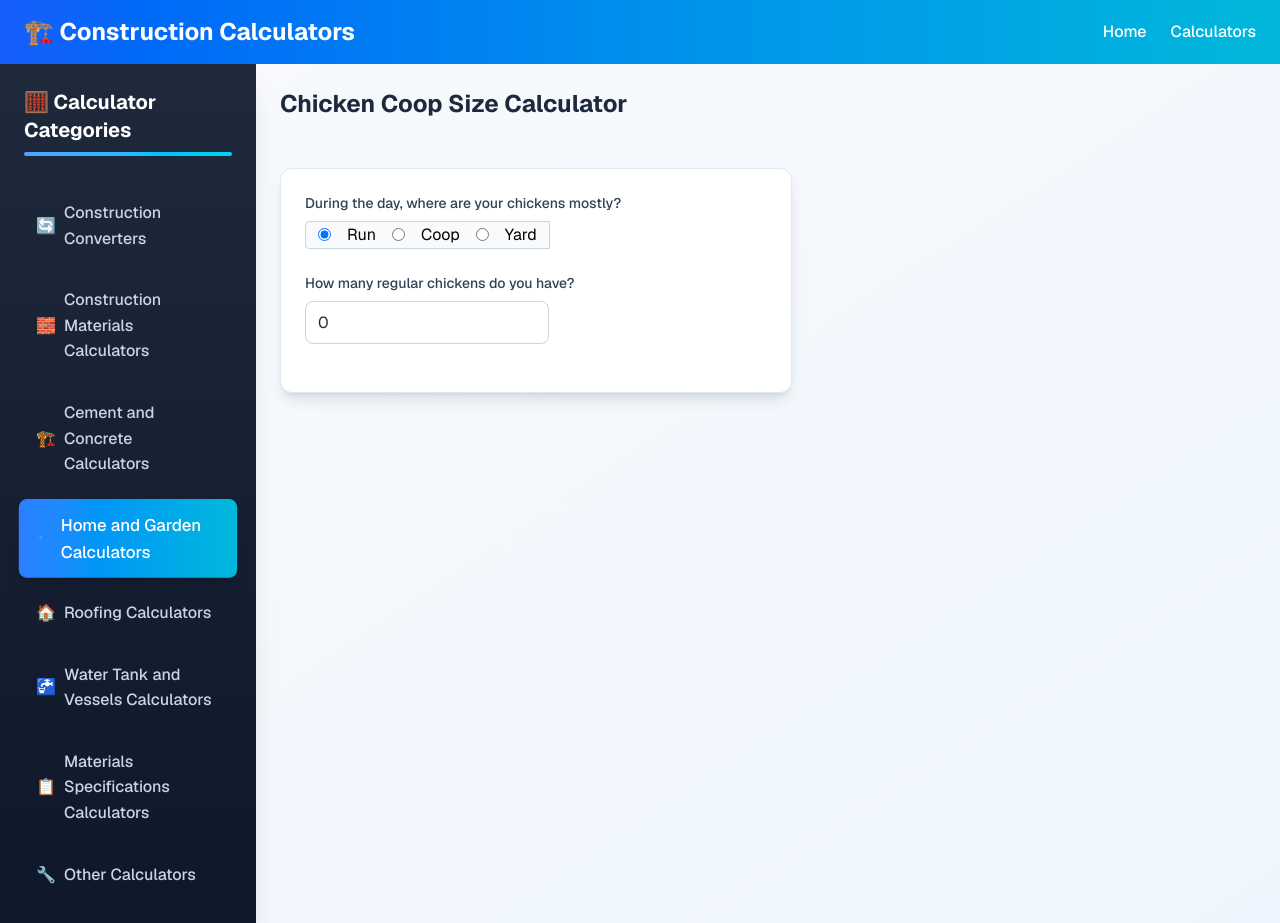
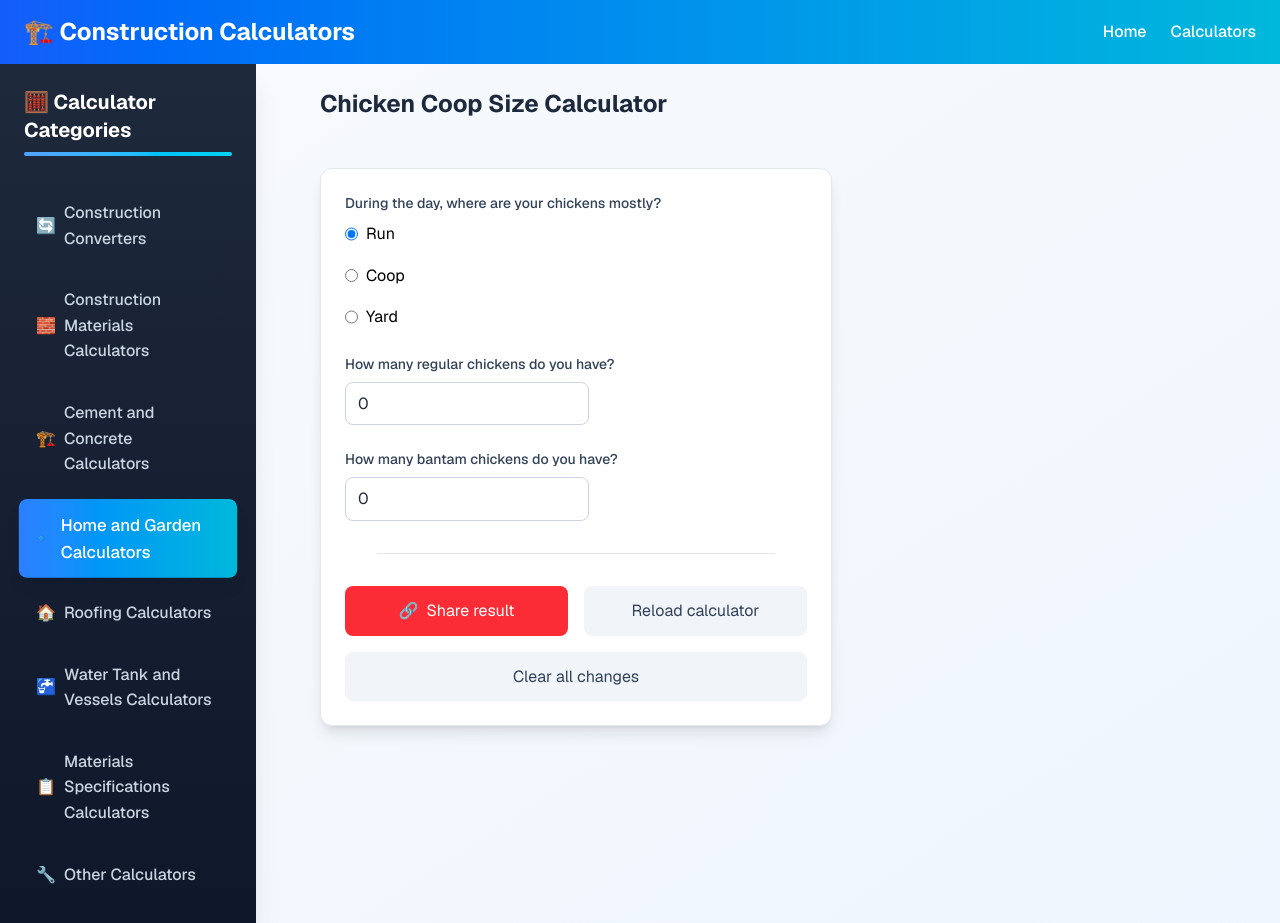
Before and after one commit to AdilAllahdad/calculators, a Next.js app: page /calculators/home-garden/chicken-coop-size in a window 1280 px wide. Built offline with nearby package versions, Linux system fonts and the light colour scheme.

Commit message:
Chicken Coop Calculator
Chicken Coop Calculator Completed

```diff
--- a/src/app/calculators/home-garden/chicken-coop-size/page.tsx
+++ b/src/app/calculators/home-garden/chicken-coop-size/page.tsx
@@ -13,22 +13,63 @@ export default function ChickenCoopSizeCalculator() {
     const [coopSizeUnit,setCoopSizeUnit] = useState<string>('m2');
     const [numRegularChickens,setNumRegularChickens] = useState<number>(0);
     const [numBantamChickens,setNumBantamChickens] = useState<number>(0);
+    const [recommendedCoopSizeDisplay, setRecommendedCoopSizeDisplay] = useState<boolean>(false);
 
     const calculateCoopSize = () => {
         if (numRegularChickens <= 0 && numBantamChickens <= 0) {
             setCoopSize(0);
             return;
         }
-        const coopSizeInSquareMeters = (numRegularChickens * 0.092903) + (numBantamChickens * 0.04572);
+        // Updated space requirements: 0.37161 m² (4 ft²) for regular chickens and 0.18581 m² (2 ft²) for bantams
+        const coopSizeInSquareMeters = (numRegularChickens * 0.37161) + (numBantamChickens * 0.18581);
         const coopSizeDisplay = convertValue(coopSizeInSquareMeters, 'm2', coopSizeUnit);
         setCoopSize(coopSizeDisplay);
     };
 
+    const recCoopSizeDisplay = () => {
+        if (numRegularChickens > 0 || numBantamChickens > 0) {  // Changed to show if either type of chicken is present
+            setRecommendedCoopSizeDisplay(true);
+        } else {
+            setRecommendedCoopSizeDisplay(false);
+        }
+    };
+
+    const handleFocus = (e: React.FocusEvent<HTMLInputElement>) => {
+        e.target.select();
+    };
+
+    const clearAll = () => {
+        setNumRegularChickens(0);
+        setNumBantamChickens(0);
+        setCoopSize(0);
+    };
+
+    const reloadCalculator = () => {
+        setNumRegularChickens(0);
+        setNumBantamChickens(0);
+        setCoopSize(0);
+    };
+
+    const shareResult = () => {
+        const result = `Number of Regular Chickens: ${numRegularChickens}\nNumber of Bantam Chickens: ${numBantamChickens}\nRecommended Coop Size: ${coopSize} ${coopSizeUnit}`;
+        if (navigator.share) {
+          navigator.share({
+            title: 'Chicken Coop Size Calculator Result',
+            text: result
+          });
+        } else {
+          navigator.clipboard.writeText(result);
+          alert('Result copied to clipboard!');
+        }
+      };
+
     useEffect(() => {
         calculateCoopSize();
+        recCoopSizeDisplay();
     }, [numRegularChickens, numBantamChickens, coopSizeUnit, chickenLocation]);
 
     return (
+        <div className="max-w-4xl mx-auto">
             <div className="flex flex-col gap-8">
                 <h1 className="text-2xl font-bold mb-4 text-slate-800">Chicken Coop Size Calculator</h1>
                 <div className="bg-white rounded-xl p-6 shadow-lg border border-slate-200 w-full max-w-lg">
@@ -36,42 +77,40 @@ export default function ChickenCoopSizeCalculator() {
                         <label className='block text-sm font-medium text-slate-700 mb-2'>
                             During the day, where are your chickens mostly?
                         </label>
-                    <div className="flex gap-2">
-                        <div className="flex items-center px-3 border border-slate-300 rounded-l bg-slate-50 text-slate-700">
-                            <label className="inline-flex items-center">
+                        <div className="flex flex-col gap-4">
+                            <label className="inline-flex">
                                 <input
                                 type="radio"
                                 name="chickenLocation"
                                 value="Run"
                                 checked={chickenLocation === 'Run'} // Check the selected value
                                 onChange={(e) => setChickenLocation(e.target.value)} // Update the state on change
-                                className="mr-2"
+                                className="form-radio text-blue-500 transition-all duration-200 ease-in-out transform scale-100 hover:scale-110"
                             />
-                            <span className='ml-2 text-black'>Run</span>
+                            <span className="ml-2 text-black">Run</span>
                             </label>
-                            <label className="inline-flex items-center ml-4">
+                            <label className="inline-flex">
                                 <input
                                 type="radio"
                                 name="chickenLocation"
                                 value="Coop"
                                 checked={chickenLocation === 'Coop'} // Check the selected value
                                 onChange={(e) => setChickenLocation(e.target.value)} // Update the state on change
-                                className="mr-2"
+                                className="form-radio text-blue-500 transition-all duration-200 ease-in-out transform scale-100 hover:scale-110"
                             />
                             <span className='ml-2 text-black'>Coop</span>
                             </label>
-                            <label className="inline-flex items-center ml-4">
+                            <label className="inline-flex">
                                 <input
                                 type="radio"
                                 name="chickenLocation"
                                 value="Yard"
                                 checked={chickenLocation === 'Yard'} // Check the selected value
                                 onChange={(e) => setChickenLocation(e.target.value)} // Update the state on change
-                                className="mr-2"
+                                className="form-radio text-blue-500 transition-all duration-200 ease-in-out transform scale-100 hover:scale-110"
                             />
                             <span className='ml-2 text-black'>Yard</span>
                             </label>
-                        </div>
                         </div>
                 </div>
                 <div className="mb-6">
@@ -87,7 +126,68 @@ export default function ChickenCoopSizeCalculator() {
                         style={{ color: '#1e293b', backgroundColor: '#ffffff' }}
                         min="0"
                     />
-
+                </div>
+                <div className="mb-6">
+                    <label className='block text-sm font-medium text-slate-700 mb-2'>
+                        How many bantam chickens do you have?
+                    </label>
+                    <input
+                        type="number"
+                        value={numBantamChickens}
+                        onChange={(e) => setNumBantamChickens(Number(e.target.value) || 0)}
+                        onFocus={(e) => { if (numBantamChickens === 0) e.target.select(); }}
+                        className="flex-1 px-3 py-2 border border-slate-300 rounded-lg focus:ring-2 focus:ring-blue-500 focus:border-blue-500"
+                        style={{ color: '#1e293b', backgroundColor: '#ffffff' }}
+                        min="0"
+                    />
+                </div>
+                {recommendedCoopSizeDisplay && (
+                    <div className="bg-blue-50 p-4 rounded-lg border border-blue-200">
+                        <h3 className="text-lg font-semibold mb-4 text-slate-800">Recommended Coop Size</h3>
+                        <p className="text-base font-medium text-slate-700 mb-3">
+                            Based on the number of chickens you have, we recommend a coop size of:
+                        </p>
+                        <div className="flex gap-2">
+                            <input
+                                type="number"
+                                value={coopSize.toFixed(coopSizeUnit === 'm2' ? 2 : 0)}
+                                readOnly
+                                className="flex-1 px-3 py-2 border border-slate-300 rounded-lg bg-slate-50 text-slate-700"
+                                style={{ color: '#374151', backgroundColor: '#f8fafc' }}
+                            />
+                            <UnitDropdown
+                                value={coopSizeUnit}
+                                onChange={(e) => setCoopSizeUnit(e.target.value)}
+                                unitValues={coopSizeUnitValues}
+                                className="w-32 min-w-0 px-3 py-2 border border-slate-300 rounded-lg focus:ring-2 focus:ring-blue-500 focus:border-blue-500 bg-white text-sm"
+                            />
+                        </div>
+                    </div>
+                )}
+                <hr className='border-black opacity-10 m-8' />
+                <div className="grid grid-cols-1 gap-4">
+                        <div className="grid grid-cols-2 gap-4">
+                            <button
+                                onClick={shareResult}
+                                className="flex items-center justify-center gap-2 px-4 py-3 bg-red-500 text-white rounded-lg hover:bg-red-600 transition-colors"
+                            >
+                                <span className="text-white">🔗</span>
+                                Share result
+                            </button>
+                            <button
+                                onClick={reloadCalculator}
+                                className="px-4 py-3 bg-slate-100 text-slate-700 rounded-lg hover:bg-slate-200 transition-colors"
+                            >
+                                Reload calculator
+                            </button>
+                        </div>
+                        <button
+                            onClick={clearAll}
+                            className="w-full px-4 py-3 bg-slate-100 text-slate-700 rounded-lg hover:bg-slate-200 transition-colors"
+                        >
+                            Clear all changes
+                        </button>
+                    </div>
             </div>
         </div>
         </div>
```
Lines whose indentation alone changed are shown as unchanged.
